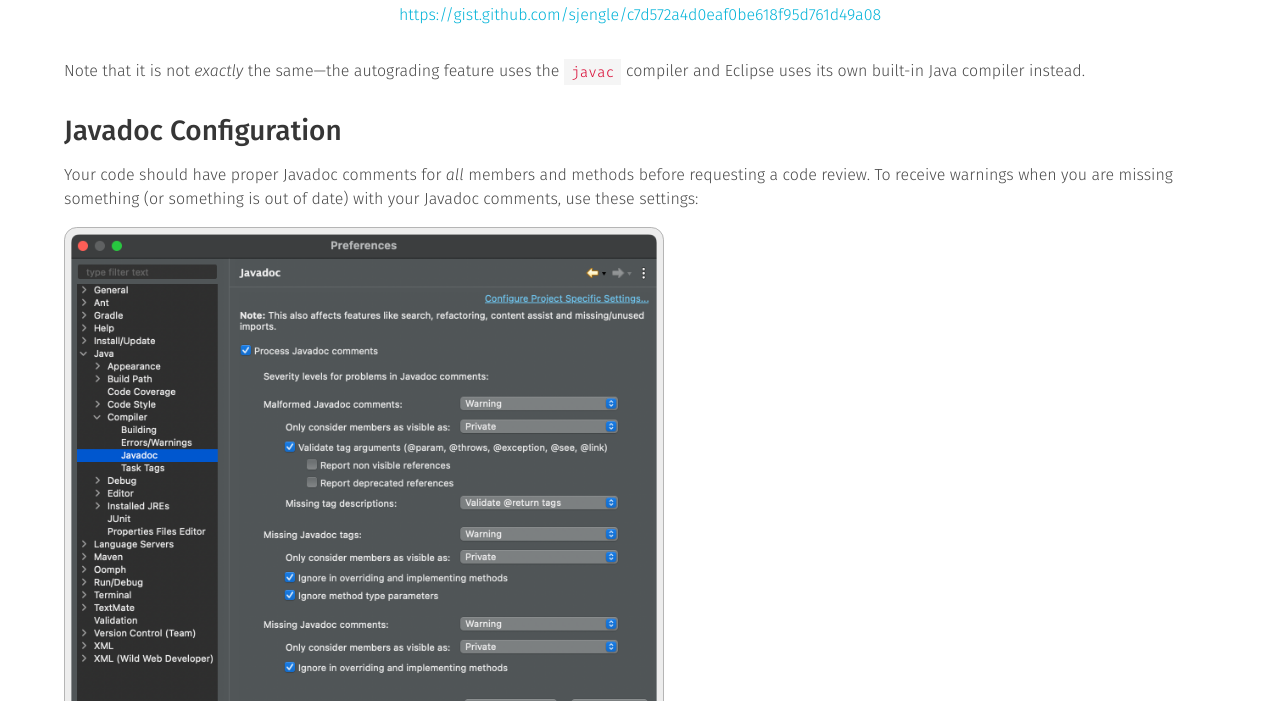
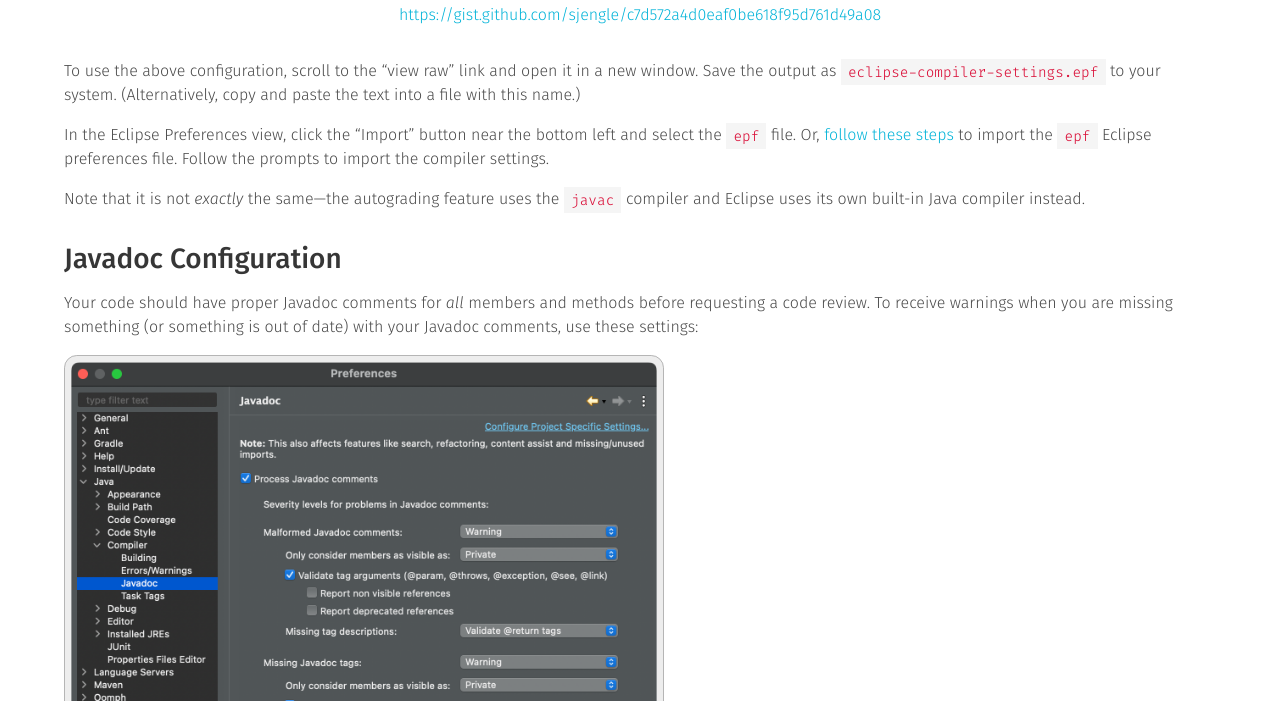
Before and after one commit to usf-cs272-fall2021/usf-cs272-fall2021.github.io, a Jekyll site: the page built from _eclipse/configuring-eclipse.md, in a window 1280 px wide and 900 px high, scrolled down 660 px, cut to the strip 199-900 px from the top of the window. Built offline with Jekyll 4.4.1, drawn with Linux system fonts in a browser that asks for light colours; comment, search, counter and statistics services are not loaded.

Commit message:
Clarifying import

```diff
--- a/_eclipse/configuring-eclipse.md
+++ b/_eclipse/configuring-eclipse.md
@@ -38,6 +38,10 @@
 <iframe src="https://gist.github.com/sjengle/c7d572a4d0eaf0be618f95d761d49a08.pibb?scroll=tue" style="max-width: 100%; width: 100%; height: 300px;"></iframe>
 <caption><a href="https://gist.github.com/sjengle/c7d572a4d0eaf0be618f95d761d49a08">https://gist.github.com/sjengle/c7d572a4d0eaf0be618f95d761d49a08</a></caption>
 </figure>
+
+To use the above configuration, scroll to the "view raw" link and open it in a new window. Save the output as `eclipse-compiler-settings.epf` to your system. (Alternatively, copy and paste the text into a file with this name.)
+
+In the Eclipse Preferences view, click the "Import" button near the bottom left and select the `epf` file. Or, [follow these steps](https://help.eclipse.org/latest/index.jsp?topic=%2Forg.eclipse.platform.doc.user%2Ftasks%2Ftimpandexp.htm) to import the `epf` Eclipse preferences file. Follow the prompts to import the compiler settings.
 
 Note that it is not *exactly* the same---the autograding feature uses the `javac` compiler and Eclipse uses its own built-in Java compiler instead.
 
```
